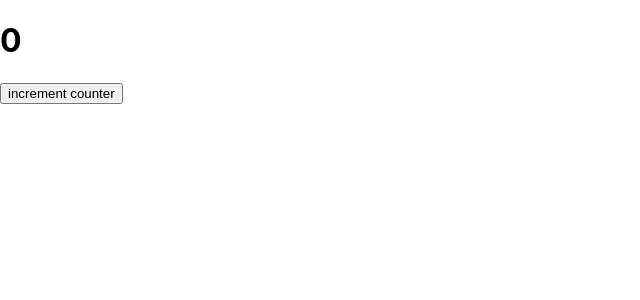
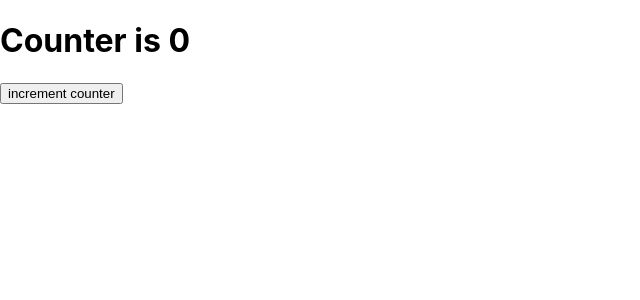
Before and after one commit to sergiohernandezlsm/unit-test, a React (Create React App) app: page / in a window 1280 px wide. Shown: the top 300 px of the page, without its empty margins (0-640 px from the left). Built offline with nearby package versions, Linux system fonts and the light colour scheme.

Commit message:
update text

```diff
--- a/src/App.js
+++ b/src/App.js
@@ -13,7 +13,7 @@ class App extends Component {
   render() {
     return (
       <div data-test="component-app">
-        <h1 data-test="counter-display">{this.state.counter}</h1>
+        <h1 data-test="counter-display">Counter is {this.state.counter}</h1>
         <button
           data-test="increment-button"
           onClick={() => this.setState({ counter: this.state.counter + 1 })}
```
